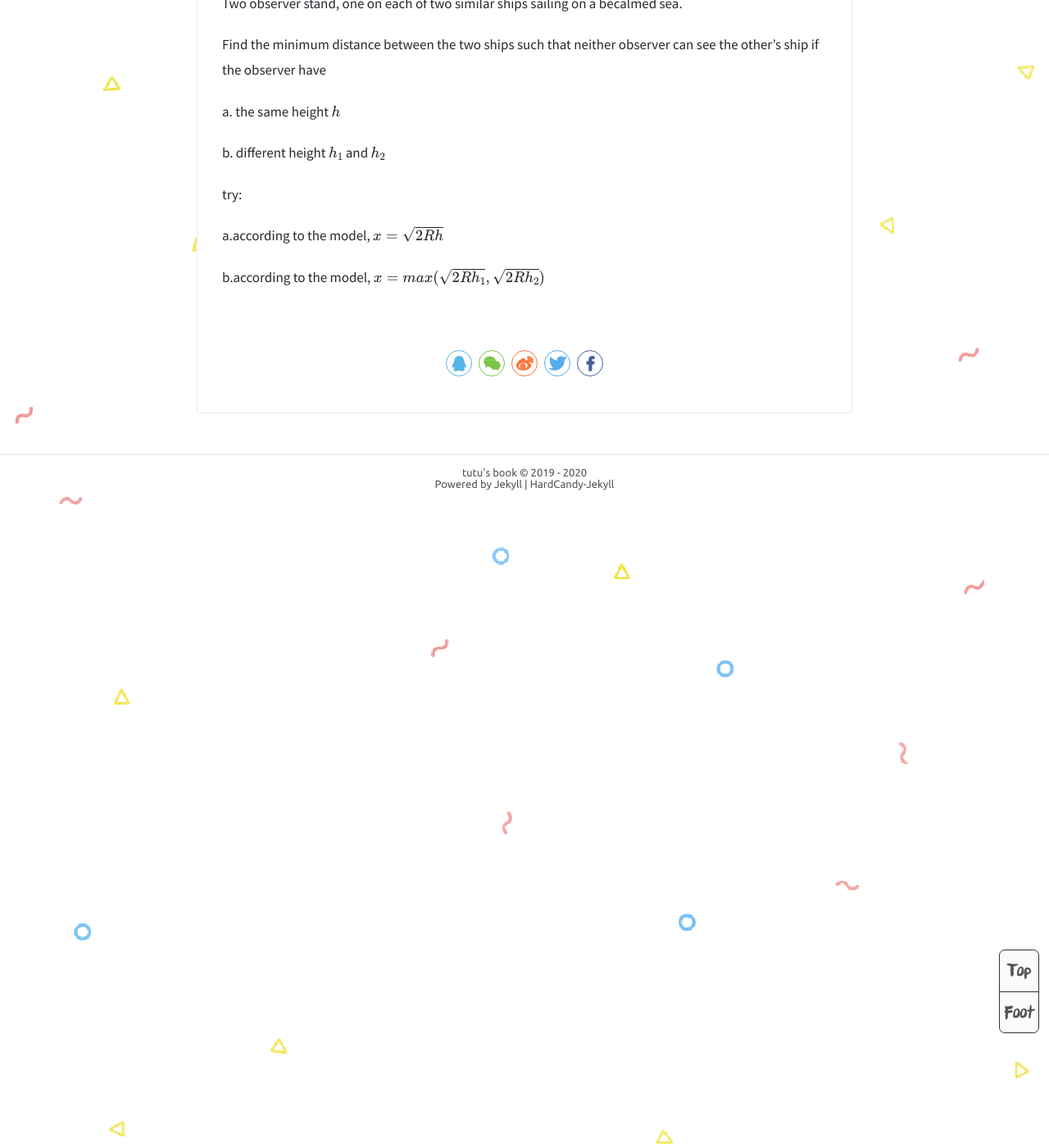
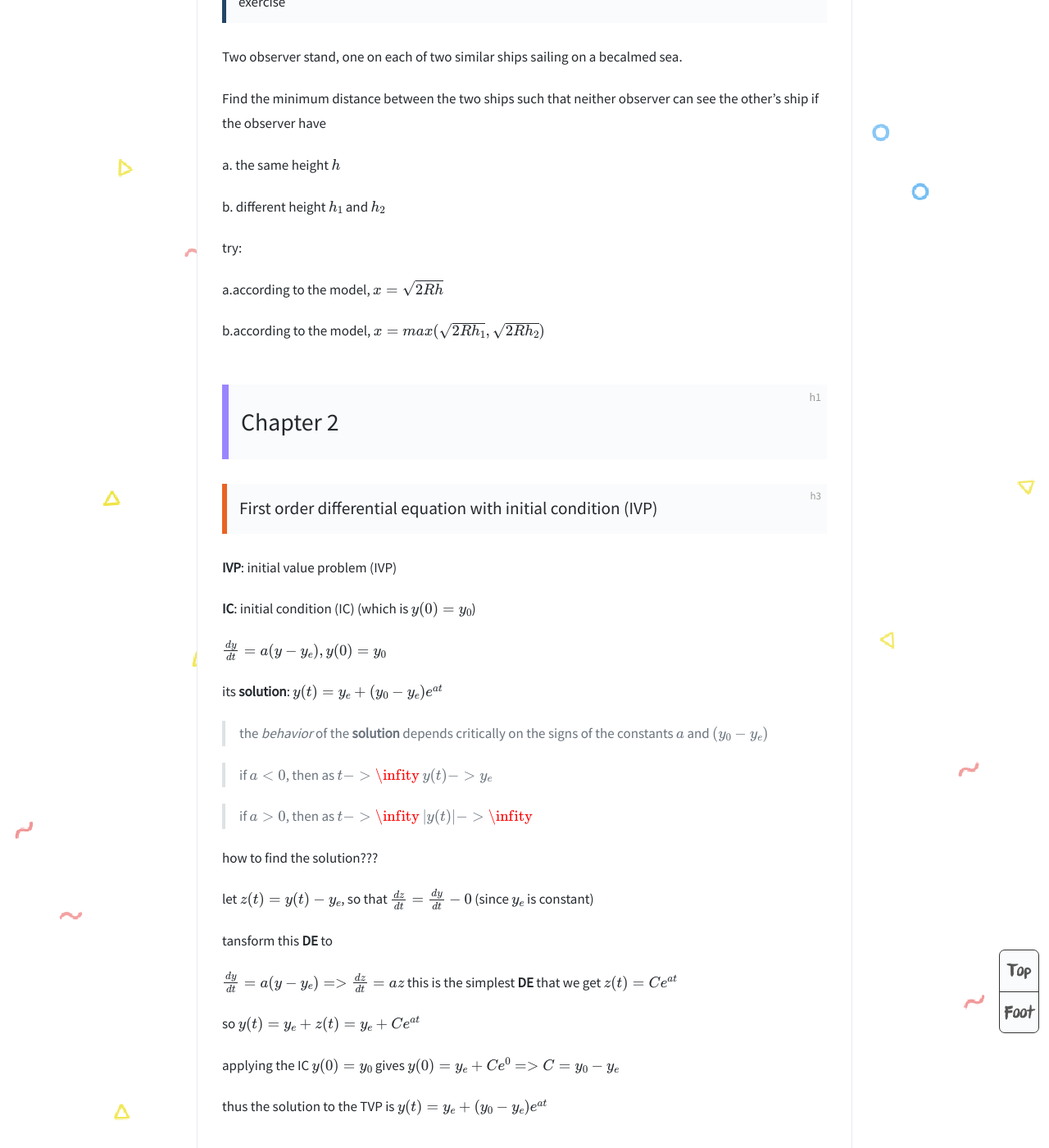
Before and after one commit to Zosuven/Zosuven.github.io, a Jekyll site: the page built from _posts/2020-05-11-amath250.md, in a window 1280 px wide and 1400 px high, scrolled down 5038 px. Shown: the whole window at 82% size. Built offline with Jekyll 4.4.1, drawn with Linux system fonts in a browser that asks for light colours; formulas are drawn with MathJax 3; some of the changed text lies outside the part shown.

Commit message:
Update 2020-05-11-amath250.md
add chapter 2

```diff
--- a/_posts/2020-05-11-amath250.md
+++ b/_posts/2020-05-11-amath250.md
@@ -140,3 +140,35 @@ try:
 a.according to the model, $x= \sqrt{2Rh}$
 
 b.according to the model, $x= max(\sqrt{2Rh_1} ,\sqrt{2Rh_2} )$
+
+# Chapter 2
+
+### First order differential equation with initial condition (IVP)
+
+**IVP**: initial value problem (IVP)
+
+**IC**: initial condition (IC) (which is $y(0)=y_0$)
+
+$\frac{dy}{dt}=a(y-y_e ),y(0)=y_0$
+
+its **solution**: $y(t)=y_e +(y_0 -y_e)e^{at}$
+
+> the *behavior* of the **solution** depends critically on the signs of the constants $a$ and $(y_0 - y_e)$
+
+> if $a<0$, then as $t->\infity$ $y(t)->y_e$
+
+> if $a>0$, then as $t-> \infity$ $&#124;y(t)&#124;->\infity$
+
+how to find the solution???
+
+let $z(t)=y(t)-y_e$, so that $\frac{dz}{dt}=\frac{dy}{dt}-0$   (since $y_e$ is constant)
+
+tansform this **DE** to
+
+$\frac{dy}{dt}=a(y-y_e) => \frac{dz}{dt} =az$ this is the simplest **DE** that we get $z(t)=C e^{at}$
+
+so $y(t)=y_e +z(t)=y_e +Ce^{at}$
+
+applying the IC $y(0)=y_0$ gives  $y(0)=y_e+Ce^0 => C=y_0 -y_e$
+
+thus the solution to the TVP is $y(t)=y_e +(y_0 -y_e)e^{at}$
```
